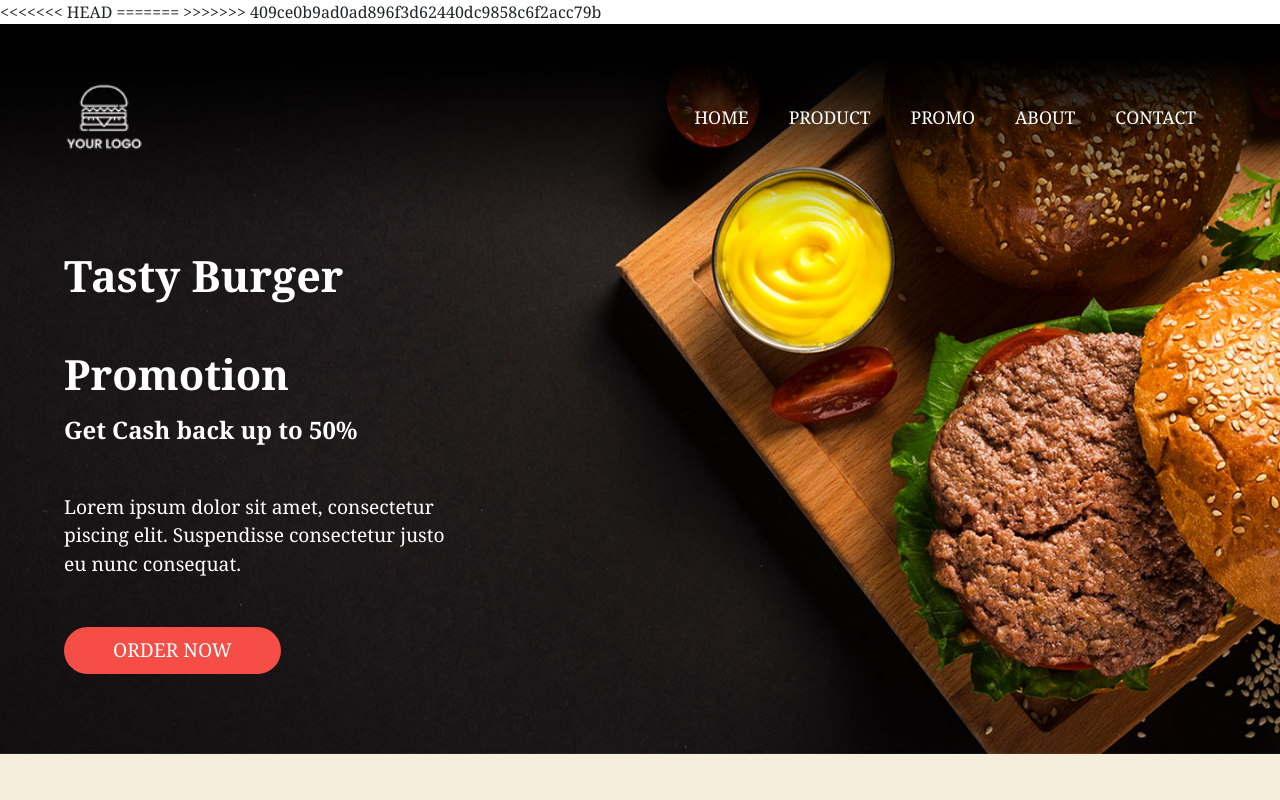
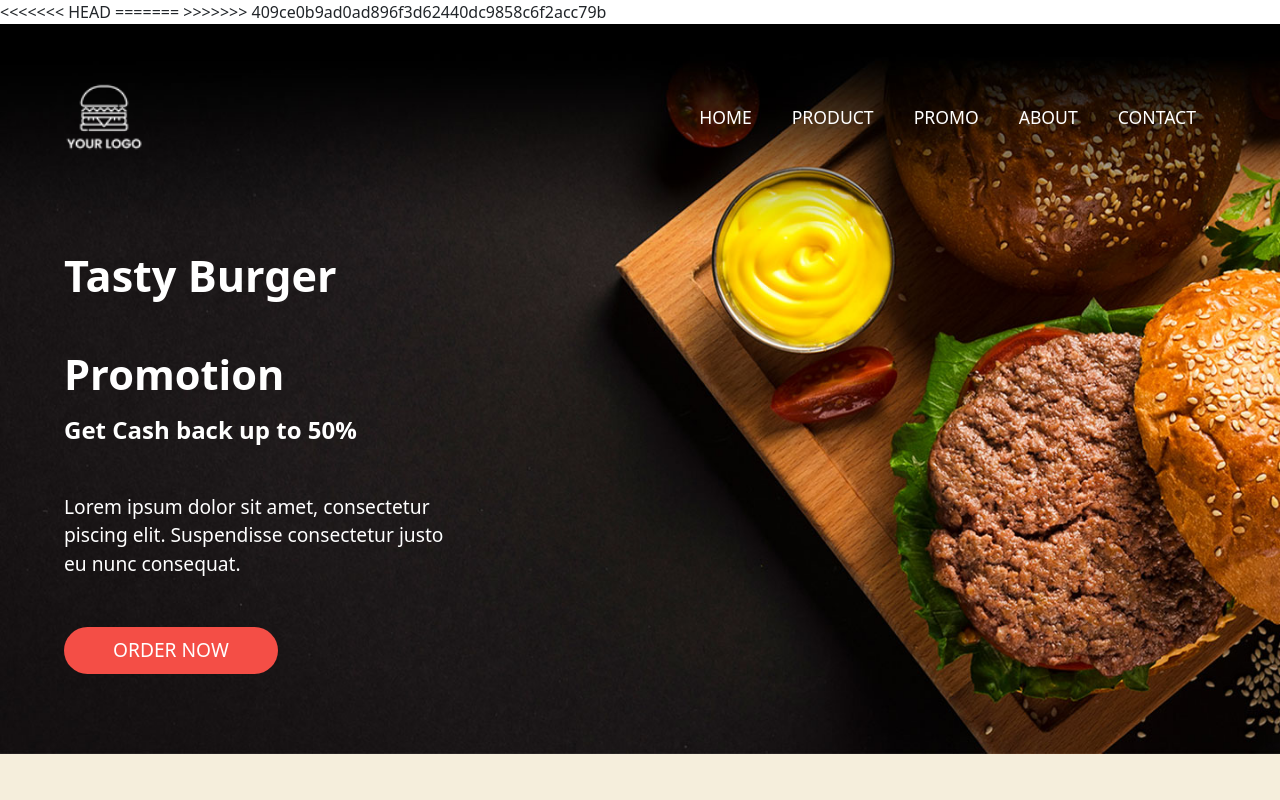
Before and after one commit to kitaah/tasty-burger, a plain HTML site: page index.html in a window 1280 px wide. Shown: the top 800 px of the page. Drawn offline with nearby package versions, Linux system fonts and the light colour scheme.

Commit message:
Version à jour

```diff
--- a/sass/core/_reset.scss
+++ b/sass/core/_reset.scss
@@ -13,10 +13,6 @@ Reset structure
 html,
 body {
     overflow-x: hidden;
-}
-
-body {
-    font-family: 'Lato Regular', Georgia, 'Times New Roman', Times, serif;
 }
 
 a {
```
Also changed, not shown: css/style.css, css/style.min.css, 2 other files.
